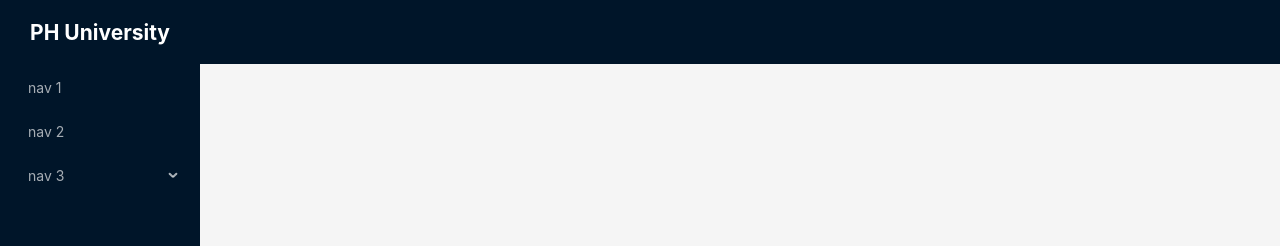
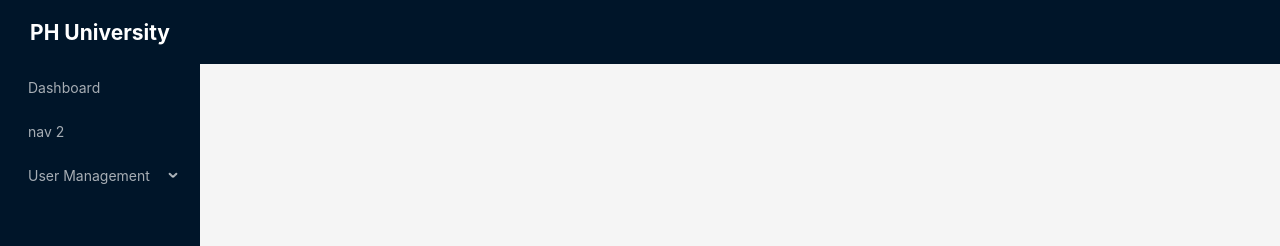
Before and after one commit to AnasCoding1986/PH_FullStack, a React (Vite) app: page / in a window 1280 px wide. Shown: the top 246 px of the page. Built offline with nearby package versions, Linux system fonts and the light colour scheme.

Commit message:
route and sidebar handdling going on

```diff
--- a/src/components/layout/MainLayout.tsx
+++ b/src/components/layout/MainLayout.tsx
@@ -1,30 +1,34 @@
 import { Layout, Menu, MenuProps } from "antd";
 import { UploadOutlined, UserOutlined, VideoCameraOutlined } from "@ant-design/icons";
 import { createElement } from "react";
-import { Outlet } from "react-router-dom";
+import { NavLink, Outlet } from "react-router-dom";
 
 const { Header, Content, Footer, Sider } = Layout;
 
 const items: MenuProps['items'] = [
   {
-    key:"1",
-    label:"nav 1",
+    key:"Dashboard",
+    label:<NavLink to={"/admin/dashboard"}>Dashboard</NavLink>,
   },
   {
     key:"2",
     label:"nav 2",
   },
   {
-    key:"3",
-    label:"nav 3",
+    key:"User Management",
+    label:"User Management",
     children:[
       {
-        key:"a",
-        label:"child 1",
+        key:"Create Admin",
+        label:<NavLink to={"/admin/craete-admin"}>Create Admin</NavLink>,
       },
       {
-        key:"b",
-        label:"child 2",
+        key:"Craete Student",
+        label:<NavLink to={"/admin/craete-student"}>Craete Student</NavLink>,
+      },
+      {
+        key:"Create Faculty",
+        label:<NavLink to={"/admin/craete-faculty"}>Create Faculty</NavLink>,
       },
     ]
   },
```
